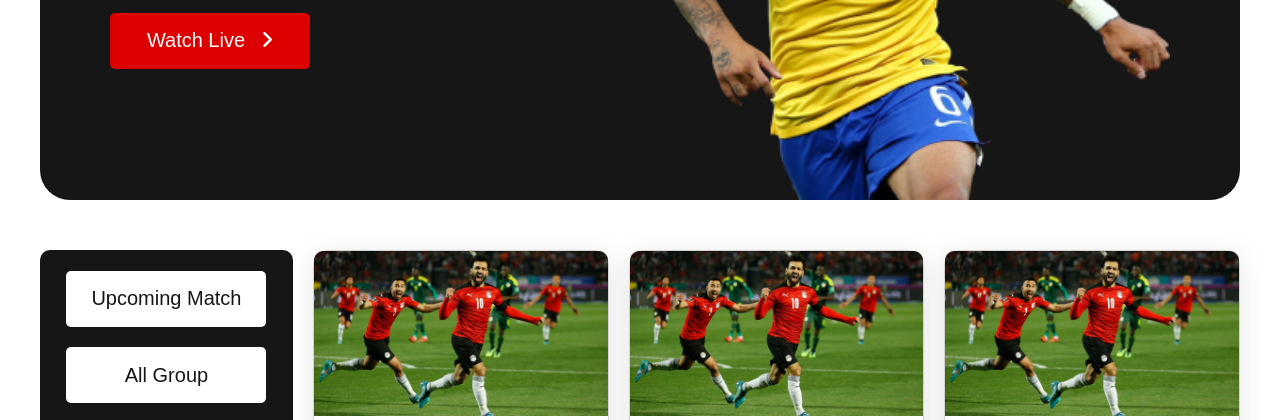
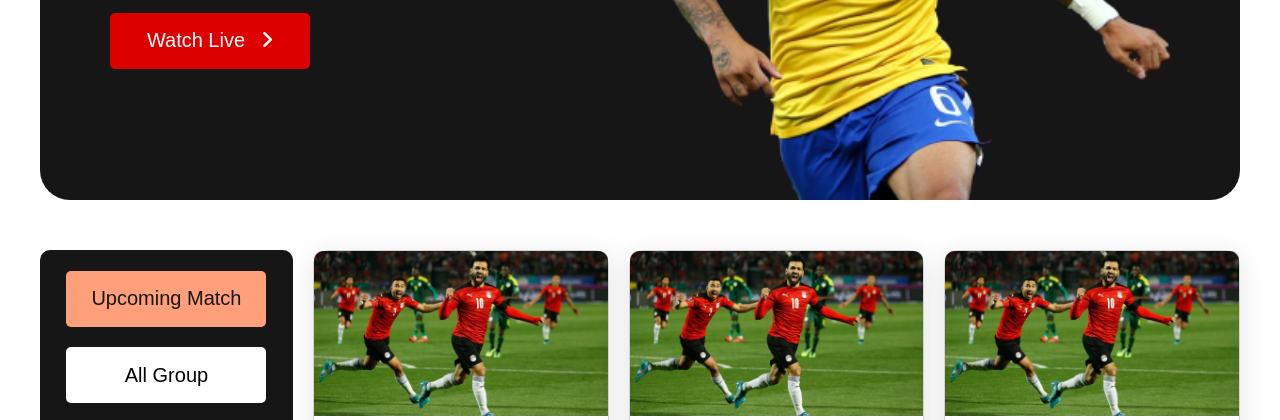
Before and after one commit to mostafizurhh/A2-world-cup-features, a plain HTML site: page index.html in a window 1280 px wide. In both pictures the pointer is over the button "Upcoming Match". Shown: the part 340-760 px from the top of the page. Drawn offline with Linux system fonts and the light colour scheme.

Commit message:
final modification and project done

```diff
--- a/index.html
+++ b/index.html
@@ -50,7 +50,7 @@
                 ------------------->
                 <nav class="nav-bar">
                     <button><a href="upcoming-match.html">Upcoming Match</a></button>
-                    <button><a href="group.html"> All Group</a></button>
+                    <button>All Group</a></button>
                     <button id="blog-button">Blog</button>
                 </nav>
                 <!---------------
--- a/styles/blog-styles.css
+++ b/styles/blog-styles.css
@@ -100,6 +100,10 @@ main {
     color: white;
 }
 
+.nav-bar button:hover {
+    background-color: lightsalmon;
+}
+
 /* --------------------blogs part-------------- */
 .blogs {
     display: grid;
@@ -128,6 +132,10 @@ main {
     border-radius: 5px;
     width: 100px;
     height: 32px;
+}
+
+.blog-info button:hover {
+    background-color: lightsalmon;
 }
 
 .blog-info span {
--- a/styles/upcoming-match-style.css
+++ b/styles/upcoming-match-style.css
@@ -100,6 +100,10 @@ button a {
     color: #161616;
 }
 
+.nav-bar button:hover {
+    background-color: lightsalmon;
+}
+
 /* ------------all match schedule------- */
 .all-matches {
     display: grid;
```
Also changed, not shown: upcoming-match.html (+1 -1 lines).
